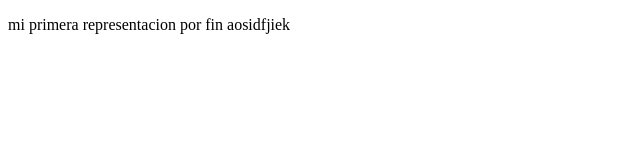
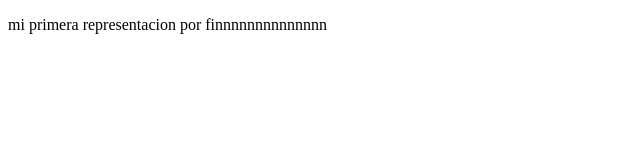
Before and after one commit to RaggedSould/proyecto2, a plain HTML site: page index.html in a window 1280 px wide. Shown: the full height of the page, 0-640 px from the left. Drawn offline with Linux system fonts and the light colour scheme.

Commit message:
mi primer representacion

```diff
--- a/index.html
+++ b/index.html
@@ -8,7 +8,7 @@
 </head>
 <body>
     <p>
-        mi primera representacion por fin aosidfjiek
+        mi primera representacion por finnnnnnnnnnnnnn
     </p>
 </body>
 </html>
```
